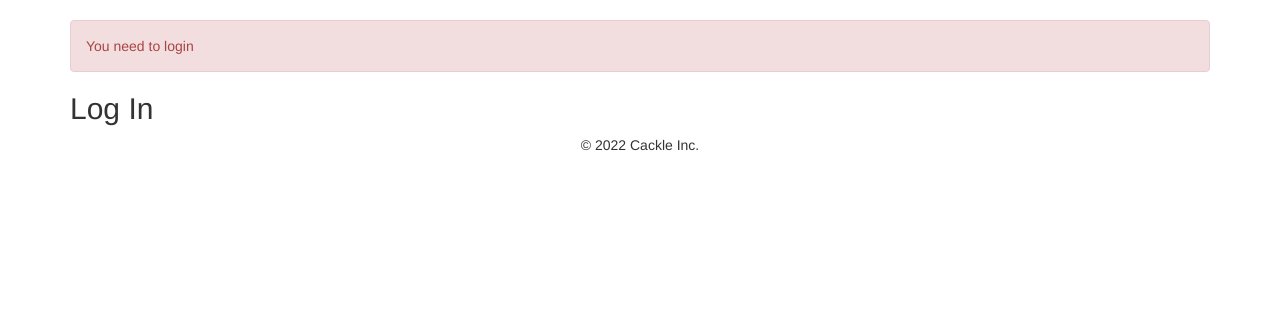
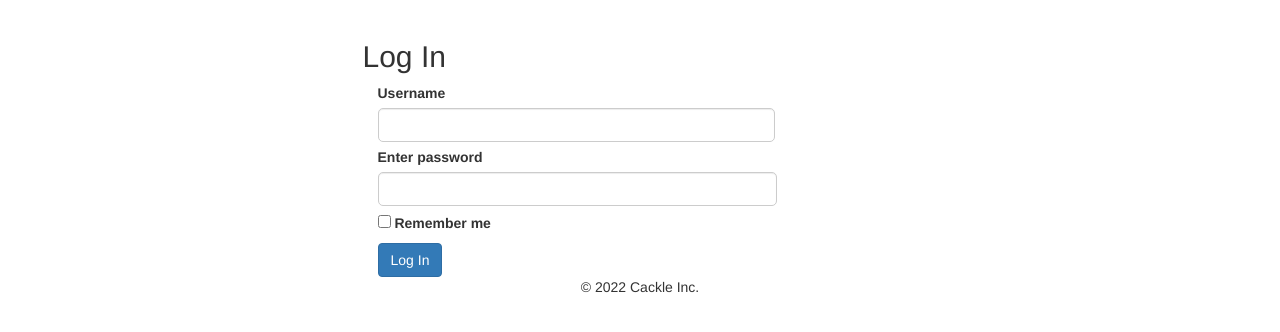
Before and after one commit to dopewevmond/solid-flask, a Flask app: page /login in a window 1280 px wide. Shown: the part 52-384 px from the top of the page. Run offline with Flask 2, Linux system fonts and the light colour scheme; some libraries are stand-ins or nearby versions.

Commit message:
login form

```diff
--- /dev/null
+++ b/cackle/forms.py
@@ -0,0 +1,9 @@
+from flask_wtf import FlaskForm
+from wtforms import StringField, PasswordField, BooleanField, SubmitField
+from wtforms.validators import DataRequired
+
+class LoginForm(FlaskForm):
+    username = StringField('Username', validators=[DataRequired()])
+    password = PasswordField('Enter password', validators=[DataRequired()])
+    remember_me = BooleanField('Remember me')
+    submit = SubmitField('Log In')
--- a/cackle/routes.py
+++ b/cackle/routes.py
@@ -1,15 +1,19 @@
 from cackle import app
-from flask import render_template, flash
+from flask import render_template, flash, redirect, url_for
+from cackle.forms import LoginForm
 
 @app.route('/')
 @app.route('/home')
 def index():
     return render_template('index.html')
 
-@app.route('/login')
+@app.route('/login', methods=['GET', 'POST'])
 def login():
-    flash('You need to login', 'danger')
-    return render_template('login.html')
+    form = LoginForm()
+    if form.validate_on_submit():
+        flash('Login requested for {}, remember me={}'.format(form.username.data, form.remember_me.data), 'success')
+        return redirect(url_for('index'))
+    return render_template('login.html', form=form)
 
 # verifying my secret key
 @app.route('/verify')
--- a/cackle/static/css/styles.css
+++ b/cackle/static/css/styles.css
@@ -6,3 +6,10 @@
     height: 50px;
     padding-left: 5px;
 }
+.input-group {
+    width: 100%;
+}
+.form-control {
+    border-radius: 5px !important;
+    width: 100% !important;
+}
--- a/cackle/templates/login.html
+++ b/cackle/templates/login.html
@@ -5,7 +5,44 @@
 
     <div class="container">
         {% include 'flash.html' %}
-        <h2>Log In</h2>
+
+        <div class="row">
+            <div class="col-xs-12 col-sm-3"></div>
+            <div class="col-xs-12 col-sm-6">
+                <h2>Log In</h2>
+
+        <form action="" method="post" novalidate>
+            {{ form.hidden_tag() }}
+                    <div class="col-xs-12">
+                        <div class="input-group">
+                            <label>
+                                {{ form.username.label }}
+                                {{ form.username(size=32, class='form-control cs-form') }}
+                            </label>
+                        </div>
+
+                        <div class="input-group">
+                            <label>
+                                {{ form.password.label }}
+                                {{ form.password(size=28, class='form-control cs-form') }}
+                            </label>
+                        </div>
+
+                        <div class="input-group">
+                            <label>
+                                {{form.remember_me()}}
+
+                                {{ form.remember_me.label }}
+                            </label>
+                        </div>
+
+                        <div class="input-group">
+                            {{form.submit(class='btn btn-primary')}}
+                        </div>
+                    </div>
+                </div>
+            </div>
+        </form>
     </div>
 
     {{super()}}
```
